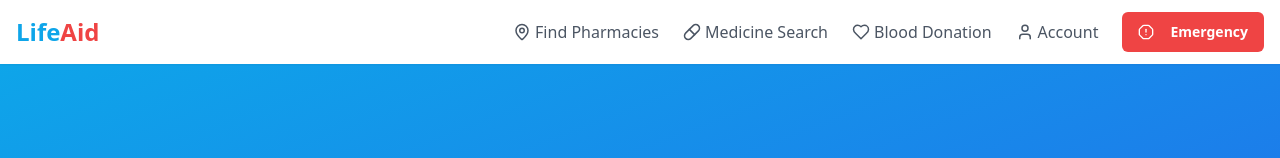
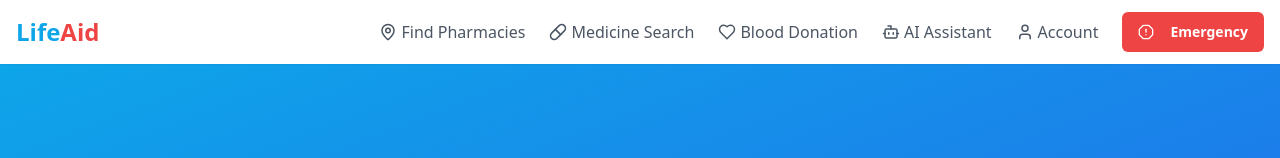
Before and after one commit to urfavbarae/life-aid-platform, a React (Vite) app: page / in a window 1280 px wide. Shown: the top 158 px of the page. Built offline with nearby package versions, Linux system fonts and the light colour scheme.

Commit message:
Add AI assistant link to navbar
Adds a link to the AI assistant page in the navbar.

```diff
--- a/src/components/layout/Navbar.tsx
+++ b/src/components/layout/Navbar.tsx
@@ -1,7 +1,7 @@
 
 import React, { useState } from "react";
 import { Link } from "react-router-dom";
-import { Menu, X, MapPin, Pill, Heart, User, AlertOctagon } from "lucide-react";
+import { Menu, X, MapPin, Pill, Heart, User, AlertOctagon, Bot } from "lucide-react";
 import { Button } from "@/components/ui/button";
 import { cn } from "@/lib/utils";
 import { useToast } from "@/hooks/use-toast";
@@ -26,6 +26,7 @@ const Navbar: React.FC = () => {
     { name: "Find Pharmacies", icon: <MapPin size={18} />, path: "/pharmacies" },
     { name: "Medicine Search", icon: <Pill size={18} />, path: "/medicines" },
     { name: "Blood Donation", icon: <Heart size={18} />, path: "/blood-donation" },
+    { name: "AI Assistant", icon: <Bot size={18} />, path: "/ai-assistant" },
     { name: "Account", icon: <User size={18} />, path: "/account" },
   ];
 
```
